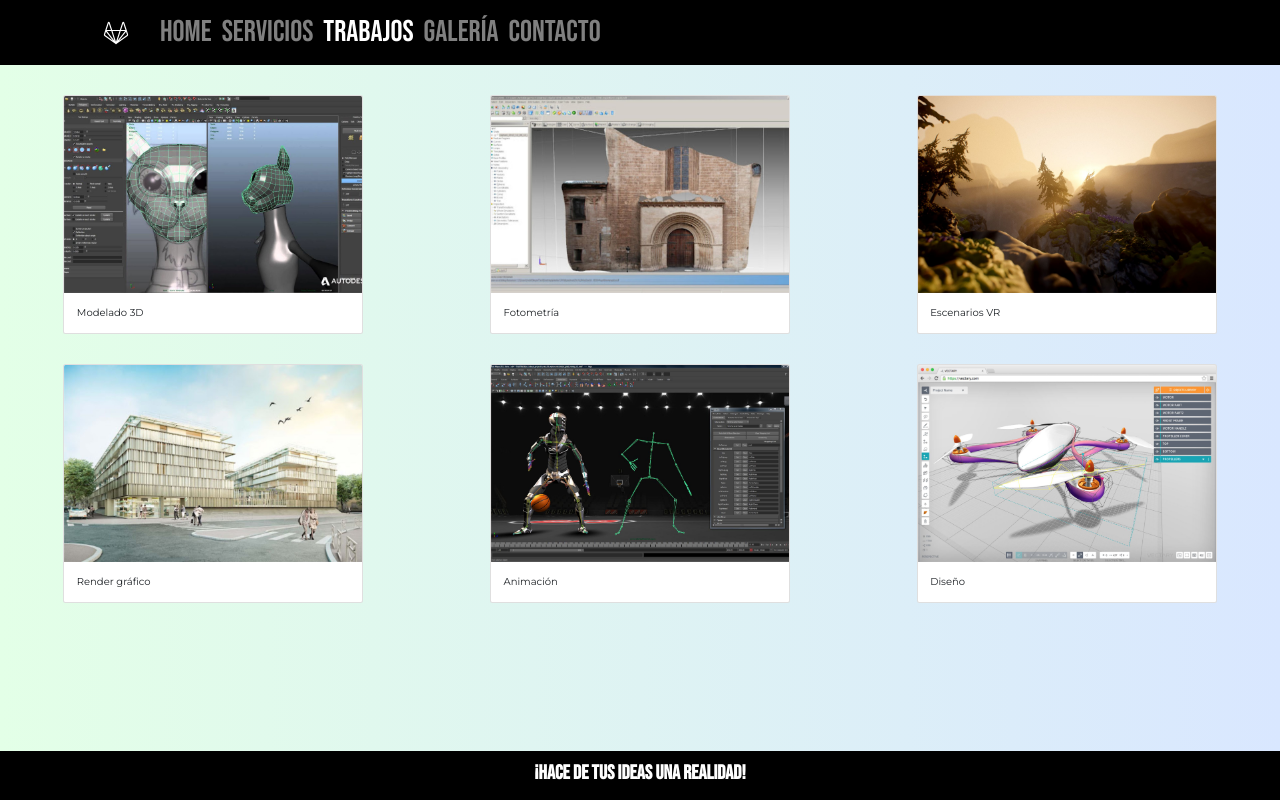
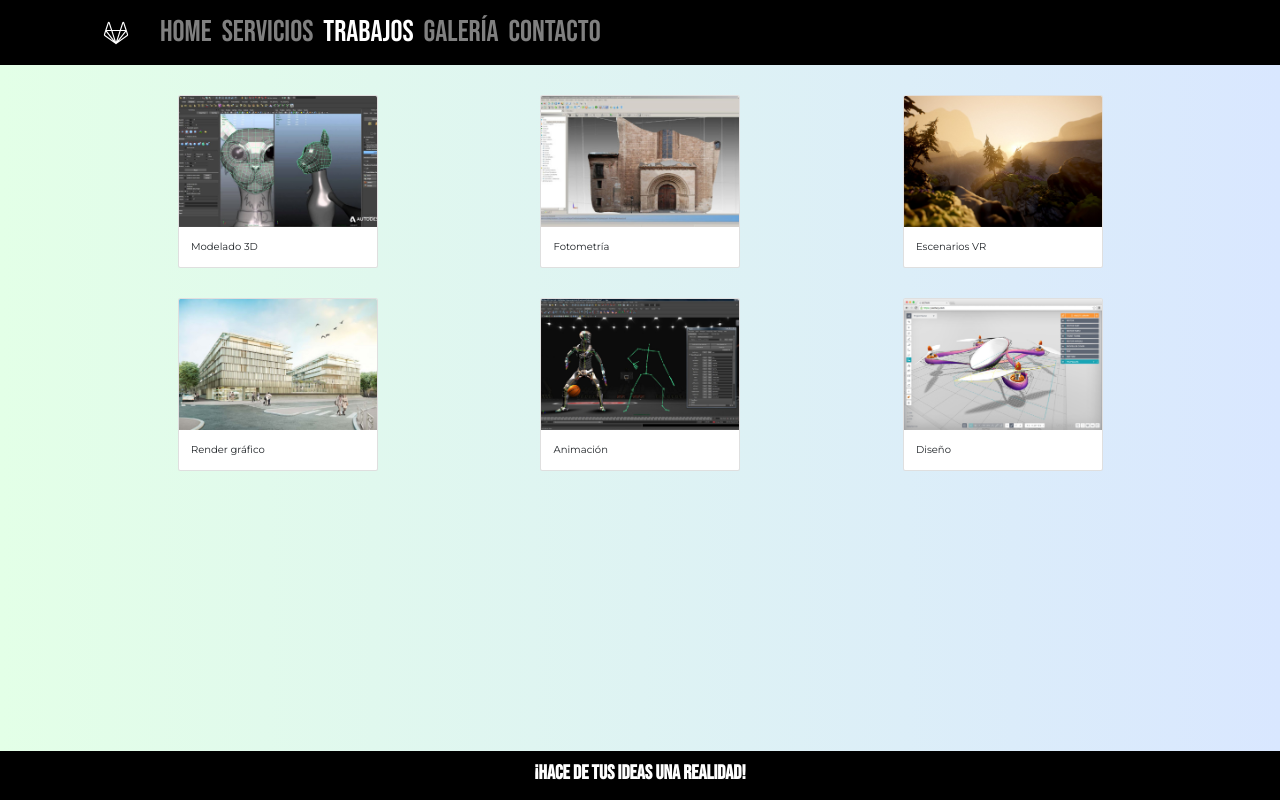
Before and after one commit to Elibar55/draw3d2, a website: page trabajos.html in a window 1280 px wide. Drawn offline with nearby package versions, Linux system fonts and the light colour scheme.

Commit message:
arreglos mobile

```diff
--- a/scss/_flex.scss
+++ b/scss/_flex.scss
@@ -1,17 +1,33 @@
 /*flex*/
-#trabajos, #trabajos2{
-    margin-top: 3rem;
+#trabajos{
+    padding: 0;
+    width: auto;
+    height: 45%;
+    margin-top: 1rem;
+    margin-bottom: 1rem;
     display: flex;
     flex-direction: column;
-    justify-content: space-around;
     align-items: center;
+    position: relative;
+}
+#trabajos2{
+    padding: 0;
+    width: auto;
+    height: 45%;
+    margin-top: 1rem;
+    margin-bottom: 5rem;
+    display: flex;
+    flex-direction: column;
+    align-items: center;
+    position: relative;
 }
 @media only screen and (min-width: 566px){
     #trabajos, #trabajos2{
+        padding: 0;
         margin-top: 3rem;
         display: flex;
         flex-direction: row;
-        justify-content: space-around;
+        justify-content: space-evenly;
         align-items: stretch;
     }
 
--- a/scss/estilos.scss
+++ b/scss/estilos.scss
@@ -50,28 +50,43 @@ body{
 }
 .tituloFormServicios{
 	font-family:'Roboto', sans-serif;
-	font-size: 20px;
+	font-size: 1rem;
 	line-height:1.25em;
 	font-weight:900
 }
-
 .textoCuerpo{
+	width: 100%;
 	font-family:'Roboto', sans-serif;
-	font-size:30px;
+	font-size: 2rem;
 	position: relative;
-	align-self: center;
-
+	padding: 5%;
+	display: block;
+	text-align: center;
+}
+@media only screen and (min-width: 566px){
+	.textoCuerpo{
+		font-size: 6rem;
+		position: relative;
+		margin-bottom: 15px;
+		display:block;
+		text-align: center;
+	}
 }
 
 #siteFooter{
+	z-index:0;
+	margin-top: .5em;
 	bottom:0;
-	position:fixed;
+	position: fixed;
 	width:100%;
+	display: block;
 	p{
 		margin-bottom:.5em
 		}
 	}
-
+#formContactos{
+	margin-top: 10%;
+}
 .form-group{
 	height: auto;
 	margin-right: 20%;
--- a/trabajos.html
+++ b/trabajos.html
@@ -46,10 +46,10 @@
       </div>
   </div><!--end header-->
     <div>
-      <div class="animate__animated animate__bounceInLeft animate__slower 2s">
+      <div class="animate__animated animate__backInUp animate__slower 2s container-fluid ">
         <div id="trabajos">
           <article class="mod">
-            <div class="card" style="width: 30rem;">
+            <div class="card" style="width: 20rem;">
               <img src="assets/trabajos/mod3d.jpg" class="card-img-top" alt="...">
                 <div class="card-body">
                   <p class="card-text">Modelado 3D</p>
@@ -57,7 +57,7 @@
             </div>
           </article>
           <article class="fot">
-            <div class="card" style="width: 30rem;">
+            <div class="card" style="width: 20rem;">
               <img src="assets/trabajos/fotometria.jpg" class="card-img-top" alt="...">
                 <div class="card-body">
                   <p class="card-text">Fotometría</p>
@@ -65,7 +65,7 @@
             </div>
           </article>
           <article class="esc">
-            <div class="card" style="width: 30rem;">
+            <div class="card" style="width: 20rem;">
               <img src="assets/trabajos/vrscene.jpg" class="card-img-top" alt="...">
                 <div class="card-body">
                   <p class="card-text">Escenarios VR</p>
@@ -75,10 +75,10 @@
         </div>
       </div>
     </div>
-      <div class="animate__animated animate__bounceInRight animate__slower 2s">
+      <div class="animate__animated animate__backInUp animate__slower 2s container-fluid">
         <div id="trabajos2">
           <article class="ren">
-            <div class="card" style="width: 30rem;">
+            <div class="card" style="width: 20rem;">
               <img src="assets/trabajos/unnamed.jpg" class="card-img-top" alt="...">
                 <div class="card-body">
                   <p class="card-text">Render gráfico</p>
@@ -86,7 +86,7 @@
             </div>
           </article>
           <article class="ani">
-            <div class="card" style="width: 30rem;">
+            <div class="card" style="width: 20rem;">
               <img src="assets/trabajos/animation.jpg" class="card-img-top" alt="...">
                 <div class="card-body">
                   <p class="card-text">Animación</p>
@@ -94,7 +94,7 @@
               </div>
           </article>
           <article class="dis">
-            <div class="card" style="width: 30rem;">
+            <div class="card" style="width: 20rem;">
               <img src="assets/trabajos/design.jpg" class="card-img-top" alt="...">
                 <div class="card-body">
                   <p class="card-text">Diseño</p>
```
Also changed, not shown: contacto.html (+1 -1 lines), index.html (+1 -10 lines), scss/estilos.css, 1 other file.
